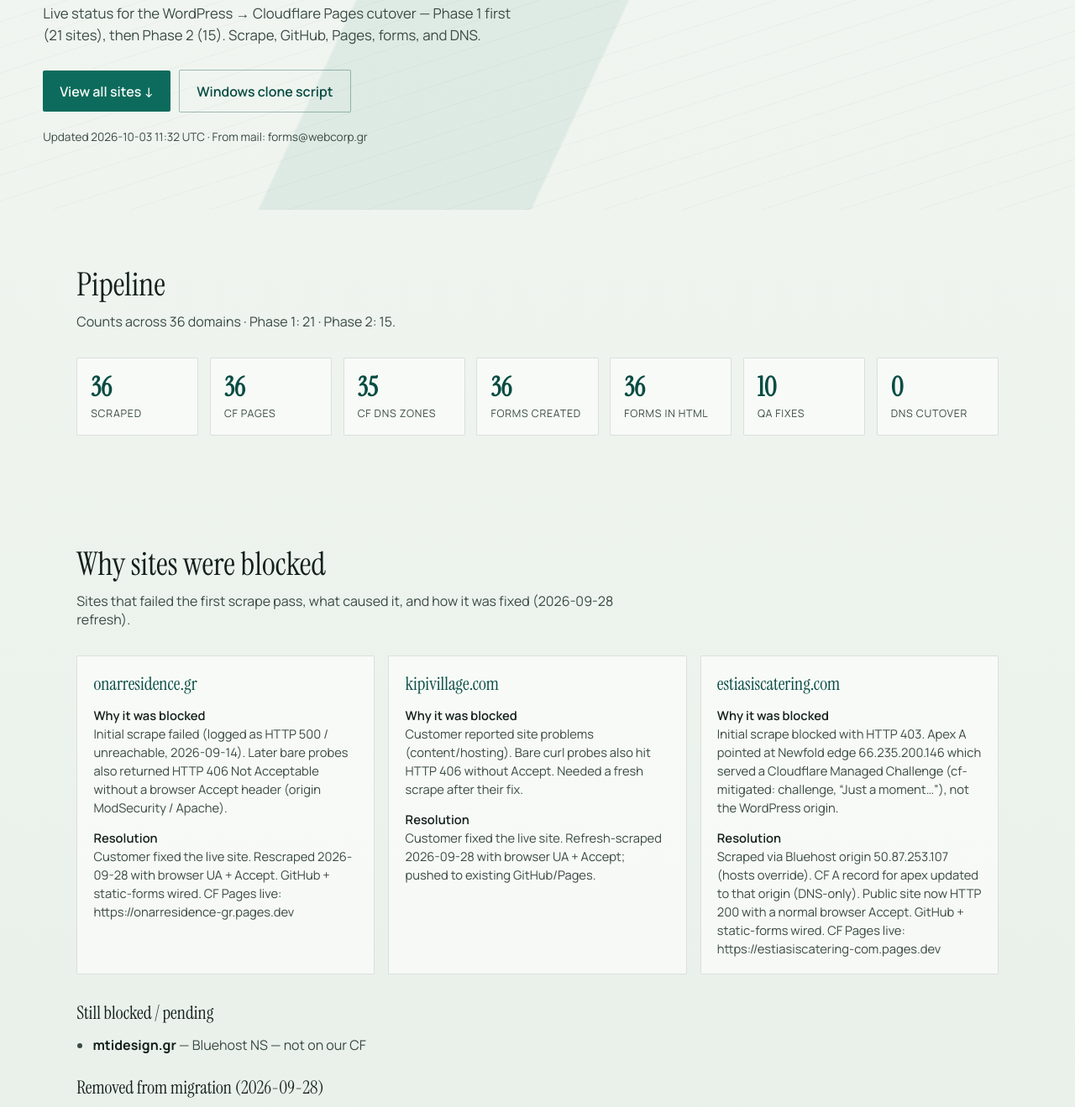
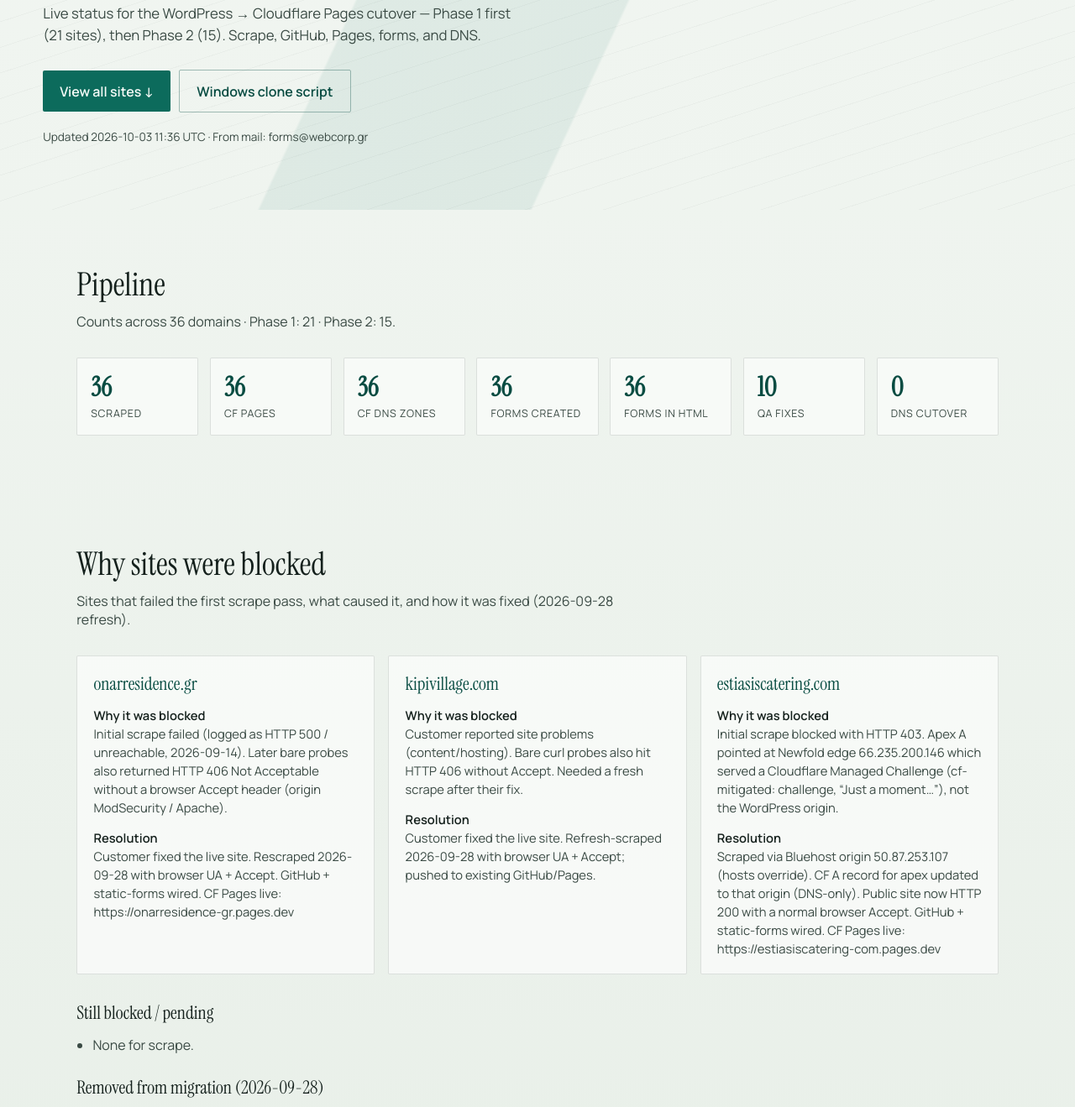
Before and after one commit to webcorpg/migration-progress, a plain HTML site: page index.html in a window 1280 px wide. Shown: the part 578-1897 px from the top of the page at 84% size. Drawn offline with Linux system fonts and the light colour scheme.

Commit message:
Update migration progress 2026-10-03T11:36Z

```diff
--- a/index.html
+++ b/index.html
@@ -419,7 +419,7 @@
         <a class="cta" href="#sites">View all sites ↓</a>
         <a class="cta ghost" href="windows/clone-all-sites.zip">Windows clone script</a>
       </div>
-      <p class="meta">Updated 2026-10-03 11:32 UTC · From mail: forms@webcorp.gr</p>
+      <p class="meta">Updated 2026-10-03 11:36 UTC · From mail: forms@webcorp.gr</p>
     </div>
   </header>
 
@@ -429,7 +429,7 @@
     <div class="pipeline">
       <div class="stat"><b>36</b><span>Scraped</span></div>
       <div class="stat"><b>36</b><span>CF Pages</span></div>
-      <div class="stat"><b>35</b><span>CF DNS zones</span></div>
+      <div class="stat"><b>36</b><span>CF DNS zones</span></div>
       <div class="stat"><b>36</b><span>Forms created</span></div>
       <div class="stat"><b>36</b><span>Forms in HTML</span></div>
       <div class="stat"><b>10</b><span>QA fixes</span></div>
@@ -464,7 +464,7 @@
     </div>
     <h3 class="subhead">Still blocked / pending</h3>
     <ul class="plain-list">
-      <li><strong>mtidesign.gr</strong> — Bluehost NS — not on our CF</li>
+      <li>None for scrape.</li>
 
     </ul>
     <h3 class="subhead">Removed from migration (2026-09-28)</h3>
@@ -692,7 +692,7 @@
               <td><span class="badge badge-done">done</span></td>
               <td><span class="badge badge-done">done</span></td>
               <td><span class="badge badge-done">done</span></td>
-              <td><details class="why"><summary class="badge badge-blocked" title="Cannot cut over DNS until zone is on our Cloudflare account (Bluehost NS — not on our CF)">blocked</summary><p class="why-body">Cannot cut over DNS until zone is on our Cloudflare account (Bluehost NS — not on our CF)</p></details></td>
+              <td><span class="badge badge-pending">pending</span></td>
               <td><details class="why"><summary class="badge badge-done" title="Project photo galleries blank: missing Elementor Pro webpack bundle gallery.*.bundle.min.js so masonry never init (height 0). Bundle + lightbox chunk added.">done</summary><p class="why-body">Project photo galleries blank: missing Elementor Pro webpack bundle gallery.*.bundle.min.js so masonry never init (height 0). Bundle + lightbox chunk added.</p></details></td>
               <td class="mono">V6p1OX8X</td>
               <td class="actions"><a class="preview" href="https://mtidesign-gr.pages.dev" target="_blank" rel="noopener">Preview</a> <a class="gh" href="https://github.com/webcorpg/mtidesign.gr" target="_blank" rel="noopener">GitHub</a></td>
```
Also changed, not shown: 1 other file.
